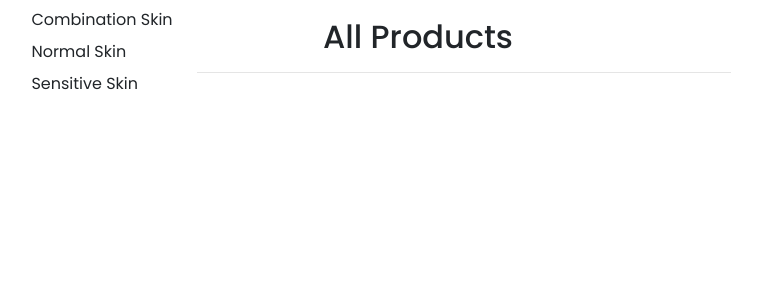
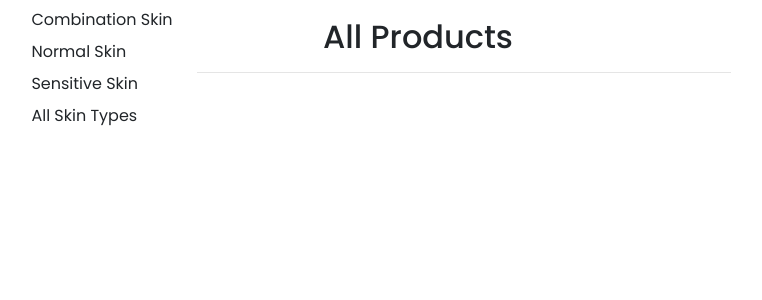
Before and after one commit to abigail-ryan/the-skin-guru, a Django app: page /products/ in a window 1280 px wide, after a click on "Shop by Skin Type". Shown: the part 243-543 px from the top of the page, without its empty margins (222-984 px from the left). Run offline with Django 3.2, Linux system fonts and the light colour scheme; data that the repository does not hold is empty; some libraries are stand-ins or nearby versions; some web fonts are replaced.

Commit message:
Add category, brand and skintype filtering in the nav menu

```diff
--- a/products/views.py
+++ b/products/views.py
@@ -1,5 +1,7 @@
-from django.shortcuts import render, get_object_or_404
-from .models import Product
+from django.shortcuts import render, redirect, reverse, get_object_or_404
+from django.contrib import messages
+from django.db.models import Q
+from .models import Product, Category, Brand, SkinType
 
 # Create your views here.
 
@@ -7,10 +9,53 @@ def all_products(request):
     """
     A view to show all products, including sorting and searching
     """
-    products = Product.objects.all
+    products = Product.objects.all()
+    query = None
+    skin_type = None
+    categories = None
+    brand = None
+
+    if request.GET:
+
+        if 'skin_type' in request.GET:
+            skin_type_names = request.GET.getlist('skin_type')
+            if skin_type_names:
+                products = products.filter(skin_type__name__in=skin_type_names)
+                skin_type = SkinType.objects.filter(name__in=skin_type_names)
+
+        if 'category' in request.GET:
+            category_names = request.GET.getlist('category')
+            if category_names:
+                products = products.filter(category__name__in=category_names)
+                categories = Category.objects.filter(name__in=category_names)
+
+        if 'brand' in request.GET:
+            brand_names = request.GET.getlist('brand')
+            if brand_names:
+                products = products.filter(brand__name__in=brand_names)
+                brands = Brand.objects.filter(name__in=brand_names)
+
+
+        if 'q' in request.GET:
+            query = request.GET['q']
+            if not query:
+                messages.error(request, "You didn't enter any search criteria!")
+                return redirect(reverse('products'))
+
+            queries = (
+                    Q(name__icontains=query) |
+                    Q(description__icontains=query) |
+                    Q(brand__friendly_name__icontains=query) |
+                    Q(skin_type__friendly_name__icontains=query) |
+                    Q(category__friendly_name__icontains=query) |
+                    Q(key_ingredients__icontains=query)
+                )
+            products = products.filter(queries)
+
 
     context = {
         'products' : products,
+        'search_term' : query,
     }
 
     return render(request, 'products/products.html', context)
--- a/templates/base.html
+++ b/templates/base.html
@@ -47,7 +47,7 @@
             </a>
             </div>
             <div class="col-12 col-lg-4 my-auto py-1 py-lg-0">
-                <form method="GET" action="">
+                <form method="GET" action="{% url 'products' %}">
                     <div class="input-group w-100">
                         <input class="form-control border border-pink rounded-3" type="text" name="q" placeholder="Search for items">
                         <div class="input-group-append">
--- a/templates/includes/main-nav.html
+++ b/templates/includes/main-nav.html
@@ -6,11 +6,12 @@
                 Shop by Skin Type
             </a>
             <div class="dropdown-menu border-0" aria-labelledby="skin-type-link">
-                <a href="" class="dropdown-item">Dry Skin</a>
-                <a href="" class="dropdown-item">Oily Skin</a>
-                <a href="" class="dropdown-item">Combination Skin</a>
-                <a href="" class="dropdown-item">Normal Skin</a>
-                <a href="" class="dropdown-item">Sensitive Skin</a>
+                <a href="{% url 'products' %}?skin_type=dry_skin" class="dropdown-item">Dry Skin</a>
+                <a href="{% url 'products' %}?skin_type=oily_skin" class="dropdown-item">Oily Skin</a>
+                <a href="{% url 'products' %}?skin_type=combination_skin" class="dropdown-item">Combination Skin</a>
+                <a href="{% url 'products' %}?skin_type=normal_skin" class="dropdown-item">Normal Skin</a>
+                <a href="{% url 'products' %}?skin_type=sensitive_skin" class="dropdown-item">Sensitive Skin</a>
+                <a href="{% url 'products' %}?skin_type=all_skin" class="dropdown-item">All Skin Types</a>
             </div>
         </li>
 
@@ -19,13 +20,13 @@
                 Shop by Product Type
             </a>
             <div class="dropdown-menu border-0" aria-labelledby="product-type-link">
-                <a href="" class="dropdown-item">Cleanser</a>
-                <a href="" class="dropdown-item">Toner</a>
-                <a href="" class="dropdown-item">Moisturiser</a>
-                <a href="" class="dropdown-item">Serums</a>
-                <a href="" class="dropdown-item">Masks</a>
-                <a href="" class="dropdown-item">Scrubs</a>
-                <a href="" class="dropdown-item">Accessories</a>
+                <a href="{% url 'products' %}?category=cleanser" class="dropdown-item">Cleanser</a>
+                <a href="{% url 'products' %}?category=toner" class="dropdown-item">Toner</a>
+                <a href="{% url 'products' %}?category=moisturiser" class="dropdown-item">Moisturiser</a>
+                <a href="{% url 'products' %}?category=serums" class="dropdown-item">Serums</a>
+                <a href="{% url 'products' %}?category=masks" class="dropdown-item">Masks</a>
+                <a href="{% url 'products' %}?category=scrubs" class="dropdown-item">Scrubs</a>
+                <a href="{% url 'products' %}?category=accessories" class="dropdown-item">Accessories</a>
             </div>
         </li>
 
@@ -34,10 +35,13 @@
                 Shop by Brand
             </a>
             <div class="dropdown-menu border-0" aria-labelledby="brands-link">
-                <a href="" class="dropdown-item">#</a>
-                <a href="" class="dropdown-item">#</a>
-                <a href="" class="dropdown-item">#</a>
-                <a href="" class="dropdown-item">#</a>
+                <a href="{% url 'products' %}?brand=bubble" class="dropdown-item">Bubble</a>
+                <a href="{% url 'products' %}?brand=laneige" class="dropdown-item">LANEIGE</a>
+                <a href="{% url 'products' %}?brand=cerave" class="dropdown-item">CeraVe</a>
+                <a href="{% url 'products' %}?brand=q_a" class="dropdown-item">Q+A</a>
+                <a href="{% url 'products' %}?brand=drunk_elephant" class="dropdown-item">Drunk Elephant</a>
+                <a href="{% url 'products' %}?brand=byoma" class="dropdown-item">Byoma</a>
+                <a href="{% url 'products' %}?brand=the_skin_guru" class="dropdown-item">The Skin Guru</a>
             </div>
         </li>
 
--- a/templates/includes/mobile-top-header.html
+++ b/templates/includes/mobile-top-header.html
@@ -6,7 +6,7 @@
             </div>
         </a>
         <div class="dropdown-menu border-0 w-100 p-3 rounded-3 my-0" aria-labelledby="mobile-search">
-            <form class="form" method="GET" action="">
+            <form class="form" method="GET" action="{% url 'products' %}">
                 <div class="input-group w-100">
                     <input class="form-control border border-pink rounded-3" type="text" name="q" placeholder="Search our site">
                     <div class="input-group-append">
```
Also changed, not shown: media/PDP_DAYDREAM_Pack_1.webp (added).
